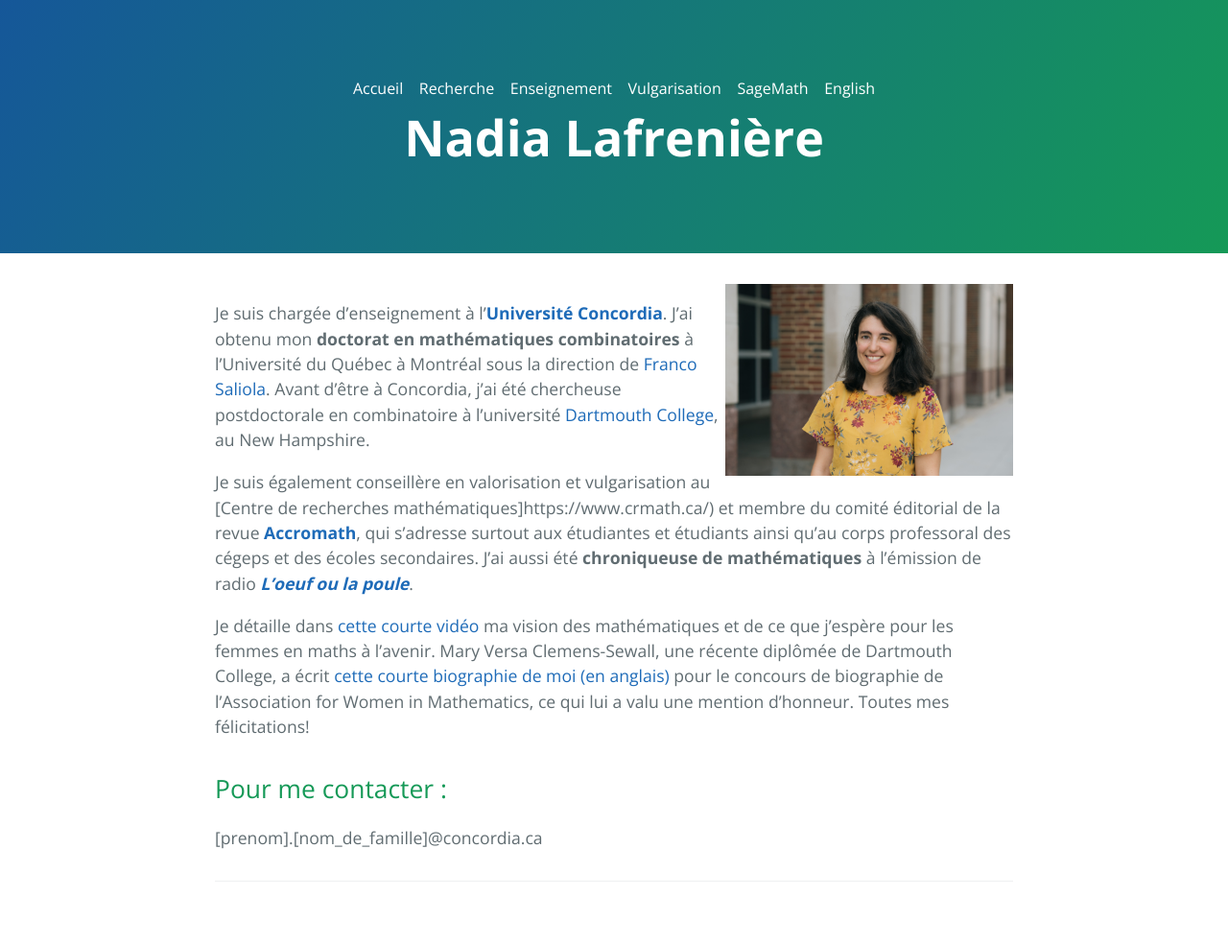
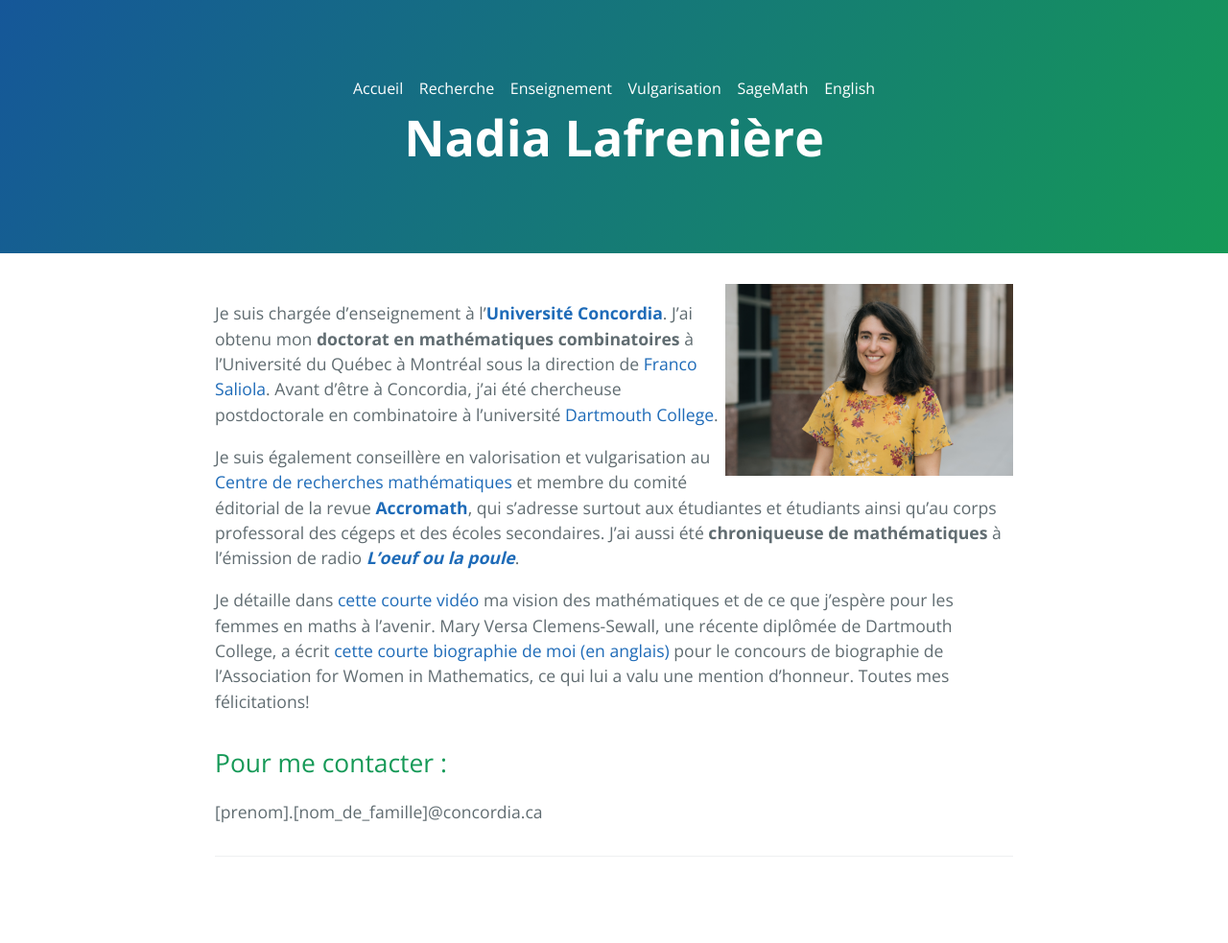
Before and after one commit to nadialafreniere/nadialafreniere.github.io, a Jekyll site: the page built from index.md, in a window 1280 px wide. Shown: the whole page at 96% size. Built offline with Jekyll 4.4.1, drawn with Linux system fonts in a browser that asks for light colours; our own code applies the rules of GitHub Pages for plain Markdown files; after the commit the page ends 957 px from its top, so only the background shows below that.

Commit message:
Fixed typo

```diff
--- a/index.md
+++ b/index.md
@@ -6,9 +6,9 @@ ref: index
 
 <img style="float: right;" src="photo_Nadia_2021_medium.png" width="300">
 
-Je suis chargée d'enseignement à l'[**Université Concordia**](https://www.concordia.ca/artsci/math-stats.html). J'ai obtenu mon **doctorat en mathématiques combinatoires** à l'Université du Québec à Montréal sous la direction de [Franco Saliola](https://saliola.github.io/). Avant d'être à Concordia, j'ai été chercheuse postdoctorale en combinatoire à l'université [Dartmouth College](https://math.dartmouth.edu), au New Hampshire.
+Je suis chargée d'enseignement à l'[**Université Concordia**](https://www.concordia.ca/artsci/math-stats.html). J'ai obtenu mon **doctorat en mathématiques combinatoires** à l'Université du Québec à Montréal sous la direction de [Franco Saliola](https://saliola.github.io/). Avant d'être à Concordia, j'ai été chercheuse postdoctorale en combinatoire à l'université [Dartmouth College](https://math.dartmouth.edu).
 
-Je suis également conseillère en valorisation et vulgarisation au [Centre de recherches mathématiques]https://www.crmath.ca/) et membre du comité éditorial de la revue **[Accromath](https://accromath.uqam.ca)**, qui s'adresse surtout aux étudiantes et étudiants ainsi qu'au corps professoral des cégeps et des écoles secondaires. J'ai aussi été **chroniqueuse de mathématiques** à l'émission de radio **[_L'oeuf ou la poule_](https://www.choq.ca/emissions-details/loeuf-ou-la-poule/)**.
+Je suis également conseillère en valorisation et vulgarisation au [Centre de recherches mathématiques](https://www.crmath.ca/) et membre du comité éditorial de la revue **[Accromath](https://accromath.uqam.ca)**, qui s'adresse surtout aux étudiantes et étudiants ainsi qu'au corps professoral des cégeps et des écoles secondaires. J'ai aussi été **chroniqueuse de mathématiques** à l'émission de radio **[_L'oeuf ou la poule_](https://www.choq.ca/emissions-details/loeuf-ou-la-poule/)**.
 
 Je détaille dans [cette courte vidéo](https://www.youtube.com/watch?v=LL_dat6_4e8) ma vision des mathématiques et de ce que j'espère pour les femmes en maths à l'avenir.
 Mary Versa Clemens-Sewall, une récente diplômée de Dartmouth College, a écrit [cette courte biographie de moi (en anglais)](https://awm-math.org/awards/student-essay-contest/2020-student-essay-contest-results/2020-student-essay-contest-college-hon-mention-1/) pour le concours de biographie de l'Association for Women in Mathematics, ce qui lui a valu une mention d'honneur. Toutes mes félicitations!
```
